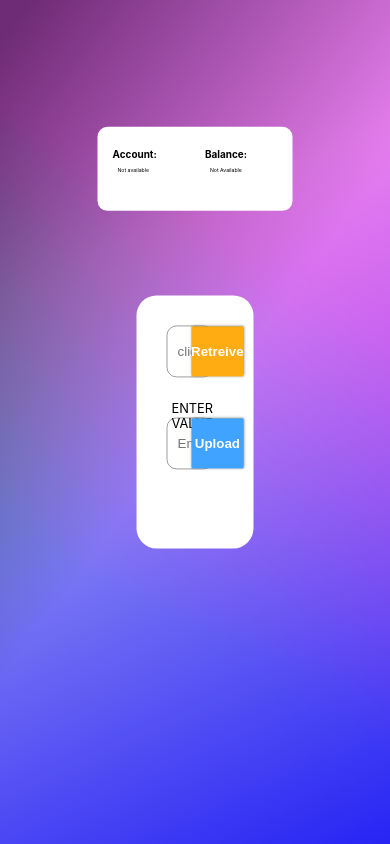
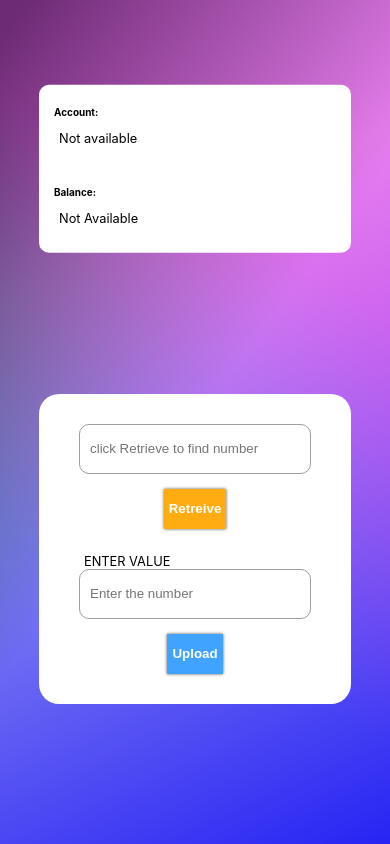
Before and after one commit to mrAJAY1/basic_DApp_ethereum_, a React (Create React App) app: page / in a window 390 px wide. Built offline with nearby package versions, Linux system fonts and the light colour scheme.

Commit message:
made it responsive

```diff
--- a/src/App.jsx
+++ b/src/App.jsx
@@ -31,7 +31,6 @@ function App() {
     const getAccount = async () => {
       if (ethereum) {
         await ethereum.request({ method: "eth_requestAccounts" });
-        await ethereum.request({ method: "eth_accounts" });
         const accounts = await ethereum.request({ method: "eth_accounts" });
         setAccount(accounts[0]);
       }
@@ -52,8 +51,8 @@ function App() {
     const getBalance = async () => {
       if (ethereum && account) {
         const result = await window.web3.eth.getBalance(account);
-        const dataBalace = window.web3.utils.fromWei(result, "ether");
-        setBalance(`${dataBalace}<b> MATIC</b> `);
+        const decimalBalance = window.web3.utils.fromWei(result, "ether");
+        setBalance(`${decimalBalance}<b> MATIC</b> `);
       }
     };
     getBalance();
@@ -81,8 +80,8 @@ function App() {
         setTransaction(transaction);
         setLoading(false);
       } catch (err) {
+        notify("transaction failed");
         setLoading(false);
-        notify("transaction failed");
         console.log(err);
       }
     } else {
@@ -120,7 +119,7 @@ function App() {
 
       <div className="contract">
         <div className="contractData">
-          <div style={{ width: "70%" }}>
+          <div className="inputContainer">
             <input
               disabled
               value={stored}
@@ -133,7 +132,7 @@ function App() {
           </button>
         </div>
         <form className="contractForm" onSubmit={handleSubmit}>
-          <div style={{ width: "70%", position: "relative" }}>
+          <div style={{ position: "relative" }} className="inputContainer">
             <label htmlFor="">Enter Value</label>
             <input
               placeholder="Enter the number"
--- a/src/App.scss
+++ b/src/App.scss
@@ -1,3 +1,6 @@
+* {
+  box-sizing: border-box;
+}
 .App {
   background: linear-gradient(
       209deg,
@@ -14,7 +17,6 @@
   position: absolute;
   overflow: hidden;
   display: flex;
-  height: 10vh;
   width: 50vw;
   background-color: white;
   top: 20%;
@@ -28,13 +30,25 @@
   height: 100%;
   width: calc(50% - 20px);
   padding: 10px;
-  overflow-x: auto;
+  overflow-x: hidden;
+  p {
+    overflow-x: auto;
+  }
+  p::-webkit-scrollbar {
+    background-color: transparent;
+  }
+  p::-webkit-scrollbar-thumb {
+   display: none;
+  }
 }
 .balance {
   height: 100%;
   width: calc(50% - 20px);
   padding: 10px;
-  overflow-x: auto;
+  overflow-x: hidden;
+  p {
+    overflow-x: auto;
+  }
 }
 
 h1 {
@@ -49,7 +63,6 @@ p {
 }
 
 .contract {
-  min-height: 30vh;
   width: 30vw;
   background-color: white;
   position: absolute;
@@ -184,3 +197,43 @@ input[type="number"] {
     }
   }
 }
+.inputContainer {
+  width: 70%;
+}
+@media (max-width: 1024px) {
+  .contractForm {
+    flex-direction: column;
+    align-items: center;
+  }
+  .contract {
+    width: 80vw;
+    height: auto;
+    flex-direction: column;
+    align-items: center;
+    top: 65%;
+  }
+  .contractData {
+    flex-direction: column;
+    align-items: center;
+  }
+  .inputContainer {
+    width: 100%;
+  }
+  .Btn {
+    margin-top: 15px;
+    width: auto;
+    height: 40px;
+    padding: 5px;
+  }
+  .accountContianer {
+    flex-direction: column;
+    width: 80vw;
+  }
+  .account,
+  .balance {
+    width: auto;
+  }
+  p {
+    font-size: 0.8rem;
+  }
+}
```
